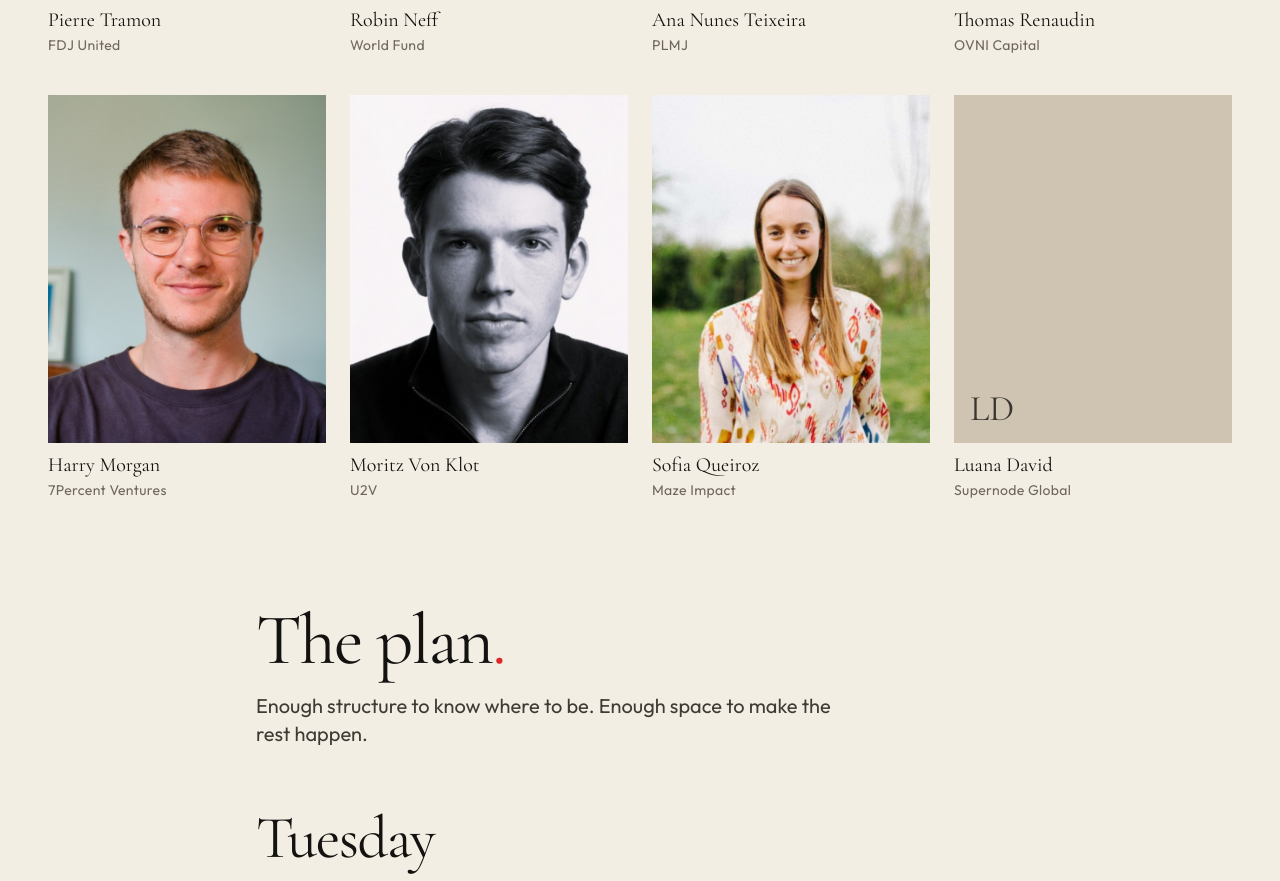
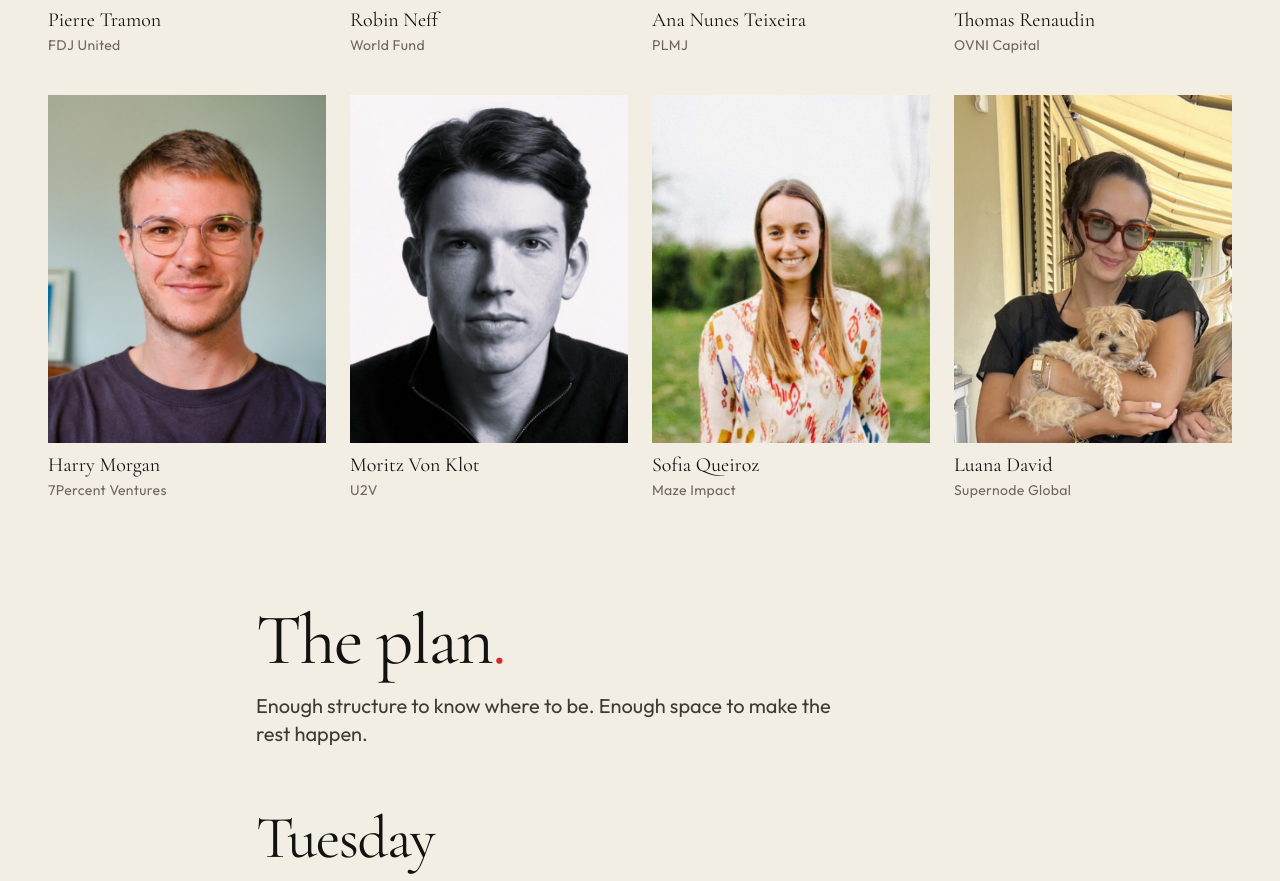
Before and after one commit to Renaudooown/DragonForge, a Next.js app: page / in a window 1280 px wide. Shown: the part 4516-5397 px from the top of the page. Built offline with nearby package versions, Linux system fonts and the light colour scheme.

Commit message:
Add Luana David’s attendee portrait.
Co-authored-by: Renaudooown <Renaudooown@users.noreply.github.com>

```diff
--- a/data/participants.ts
+++ b/data/participants.ts
@@ -63,7 +63,7 @@ export const participants: Participant[] = [
   person("Harry", "Morgan", "7Percent Ventures", "/people/Harry-Morgan.jpg .jpeg"),
   person("Moritz", "Von Klot", "U2V", "/people/Moritz-Von-Klot.jpg .jpeg"),
   person("Sofia", "Queiroz", "Maze Impact", "/people/Sofia-Queiroz.jpg .jpeg"),
-  person("Luana", "David", "Supernode Global"),
+  person("Luana", "David", "Supernode Global", "/people/luana-david.jpg"),
 ];
 
 export function participantName(participant: Participant): string {
```
Also changed, not shown: public/people/luana-david.jpg (added).
